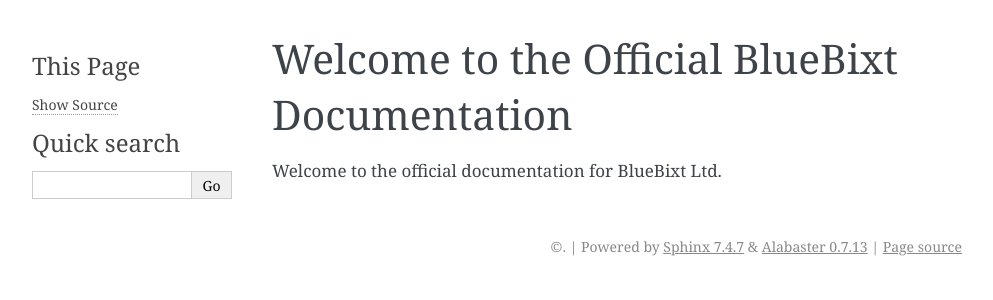
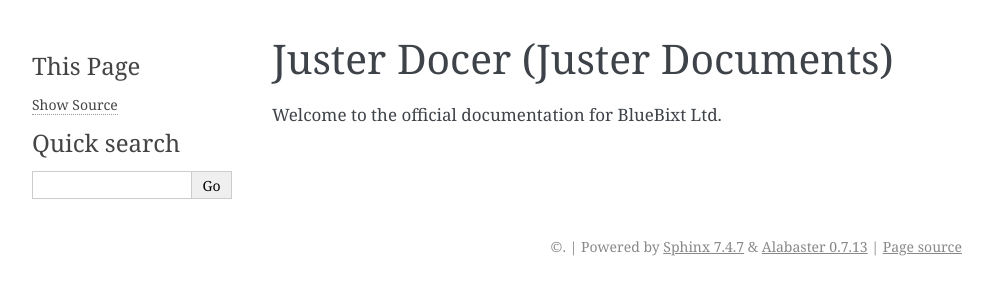
Before and after one commit to newssungoldentoday-dev/Juster-Documents-, a Sphinx documentation site: the page built from docs/index.rst, in a window 1280 px wide. Shown: the top 300 px of the page, without its empty margins (148-1141 px from the left). Built offline with Sphinx 7.4.7, drawn with Linux system fonts in a browser that asks for light colours; pages that are not in the unit, such as notebooks, are missing from menus.

Commit message:
Update index.rst

```diff
--- a/docs/index.rst
+++ b/docs/index.rst
@@ -1,4 +1,4 @@
-Welcome to the Official BlueBixt Documentation
+Juster Docer (Juster Documents)
 ==============================================
 
 Welcome to the official documentation for BlueBixt Ltd.
```
